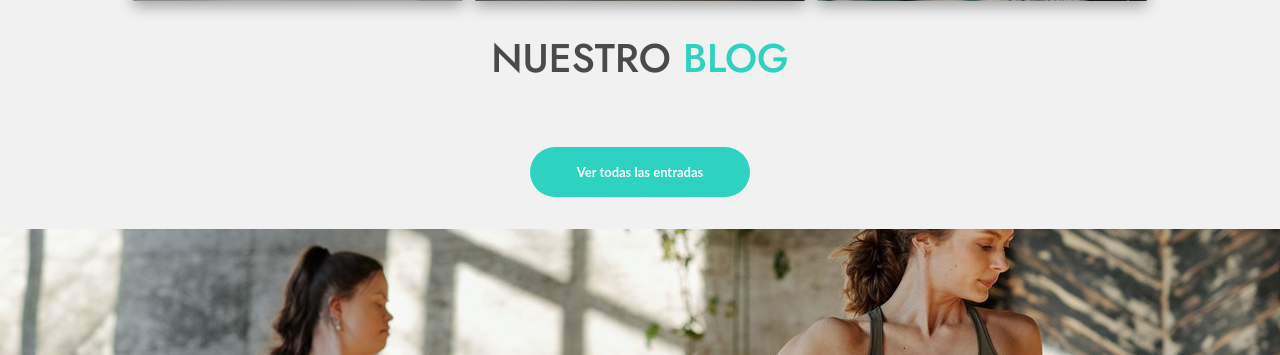
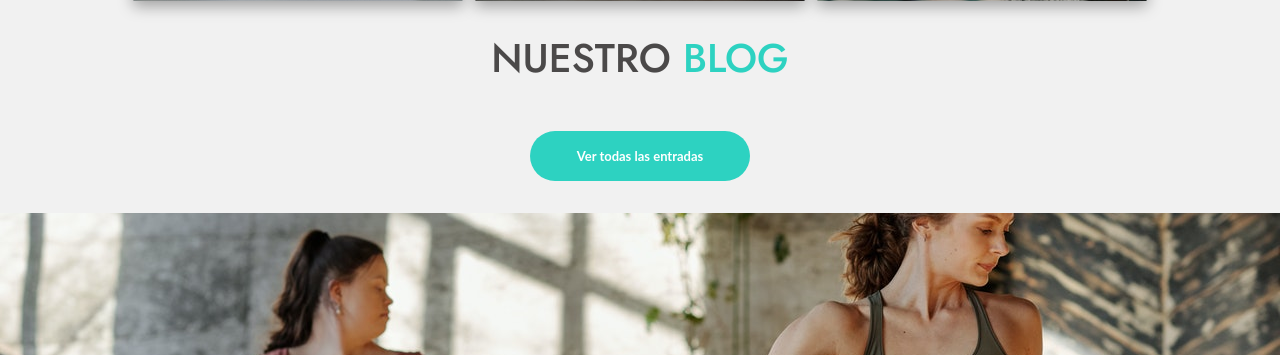
Before and after one commit to martingdinardi/ceramic_painting_and_yoga_website, a Node server app: page / in a window 1280 px wide. Shown: the part 1063-1418 px from the top of the page. Run offline with Node 20, Linux system fonts and the light colour scheme; data that the repository does not hold is empty; some libraries are stand-ins or nearby versions; some web fonts are replaced.

Commit message:
Update style.css

```diff
--- a/public/css/style.css
+++ b/public/css/style.css
@@ -611,7 +611,7 @@ button {
 
 .our-blog-articles {
   width: 100%;
-  margin-top: 1rem;
+  /* margin-top: 1rem; */
   /* margin-bottom: 1.5rem; */
   display: flex;
   justify-content: center;
```
